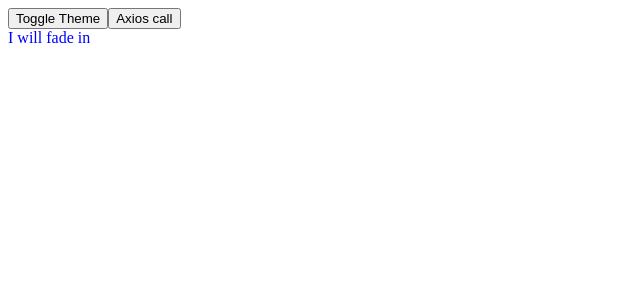
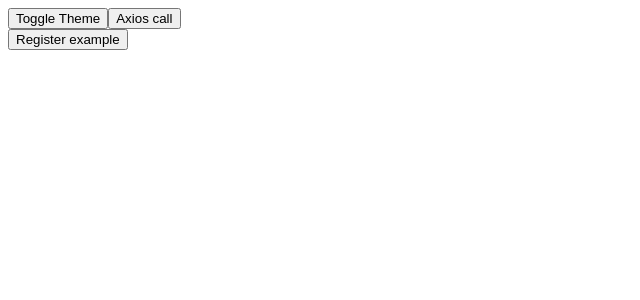
Before and after one commit to edcancios82/green-run-sports, a React (Create React App) app: page / in a window 1280 px wide. Shown: the top 300 px of the page, without its empty margins (0-640 px from the left). Built offline with nearby package versions, Linux system fonts and the light colour scheme.

Commit message:
Implemented firebase config and register method

```diff
--- a/package.json
+++ b/package.json
@@ -11,6 +11,7 @@
     "@types/react": "^16.14.21",
     "@types/react-dom": "^16.9.14",
     "axios": "^0.24.0",
+    "firebase": "^9.6.1",
     "react": "^17.0.2",
     "react-dom": "^17.0.2",
     "react-scripts": "5.0.0",
--- /dev/null
+++ b/src/constants/firebaseConfig.js
@@ -0,0 +1,18 @@
+import { getAnalytics } from "firebase/analytics";
+import { initializeApp } from "firebase/app";
+import { getAuth } from "firebase/auth";
+
+const firebaseConfig = {
+  apiKey: "AIzaSyCsskezU0g7uM4dWLtaU4b4sDv5qVFlmqA",
+  authDomain: "green-run-sports-auth.firebaseapp.com",
+  projectId: "green-run-sports-auth",
+  storageBucket: "green-run-sports-auth.appspot.com",
+  messagingSenderId: "734618977036",
+  appId: "1:734618977036:web:9446bb41dedcfcf06c7f29",
+  measurementId: "G-DQS35GPBFD",
+};
+
+const app = initializeApp(firebaseConfig);
+
+export const analytics = getAnalytics(app);
+export const auth = getAuth();
--- a/src/pages/public/Home/index.tsx
+++ b/src/pages/public/Home/index.tsx
@@ -1,6 +1,7 @@
-import React from "react";
+import { createUserWithEmailAndPassword } from "firebase/auth";
+import { animated, useSpring } from "react-spring";
+import { auth } from "../../../constants/firebaseConfig";
 import { Container } from "./index.styles";
-import { useSpring, animated } from "react-spring";
 
 export const Home = () => {
   const props = useSpring({
@@ -8,9 +9,24 @@ export const Home = () => {
     from: { opacity: 0 },
     delay: 400,
   });
+
+  const handleSignIn = () => {
+    createUserWithEmailAndPassword(auth, "teste@teste.com", "password")
+      .then((userCredential) => {
+        // Signed in
+        const user = userCredential.user;
+        console.log(user, "user");
+      })
+      .catch((error) => {
+        const errorMessage = error.message;
+        console.log(errorMessage, "errorMessage");
+      });
+  };
   return (
     <Container>
-      <animated.div style={props}>I will fade in</animated.div>
+      <animated.div style={props}>
+        <button onClick={handleSignIn}>Register example</button>
+      </animated.div>
     </Container>
   );
 };
```
Also changed, not shown: 1 other file (tests, documents, lock files or other folders).
